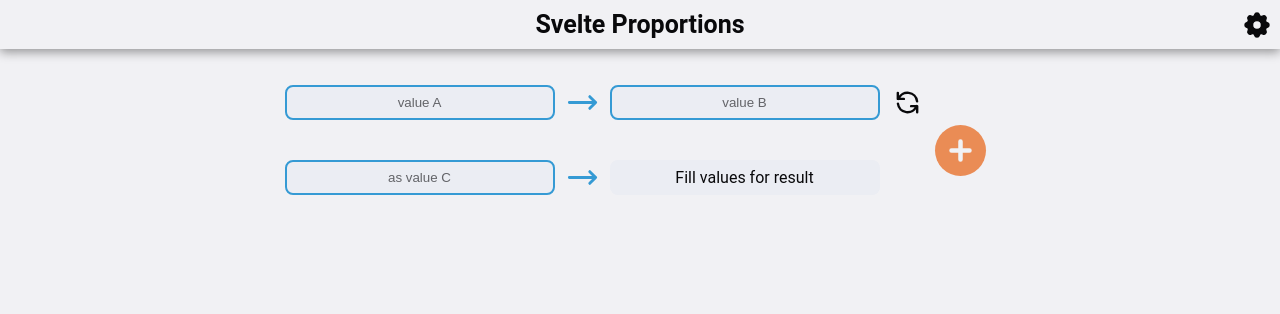
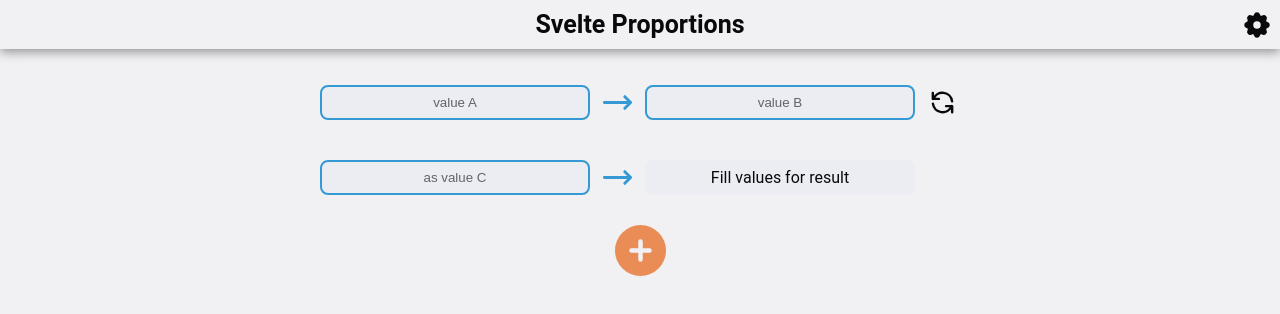
Before and after one commit to Pronian/proportions-svelte, a Svelte app: page / in a window 1280 px wide. Shown: the top 314 px of the page. Built offline with nearby package versions, Linux system fonts and the light colour scheme.

Commit message:
Style fixed on layout and icon button

```diff
--- a/src/App.svelte
+++ b/src/App.svelte
@@ -51,5 +51,6 @@
 		text-align: center;
 		padding: 1em;
 		margin: 0 auto;
+		flex-direction: column;
 	}
 </style>
--- a/src/components/common/IconButton.svelte
+++ b/src/components/common/IconButton.svelte
@@ -16,7 +16,7 @@
 		border: none;
 		border-radius: 0.8rem;
 		padding: 0.3rem;
-		transition: transform, border-color 0.3s ease-in-out;
+		transition: transform, border-color, background-color, color 0.3s ease-in-out;
 	}
 
 	button:not(:disabled) {
@@ -26,6 +26,7 @@
 	button:hover,
 	button:focus {
 		background-color: var(--secondary-color-alpha-20);
+		outline: 0.2rem solid var(--secondary-color);
 	}
 
 	button:active {
```
